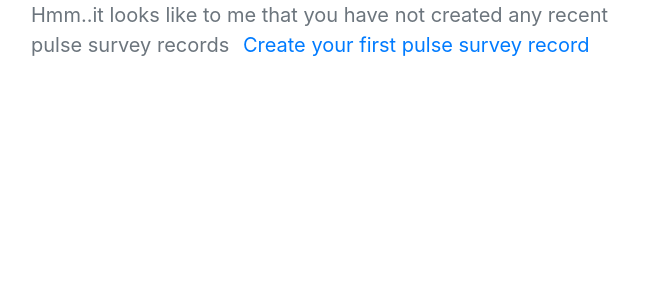
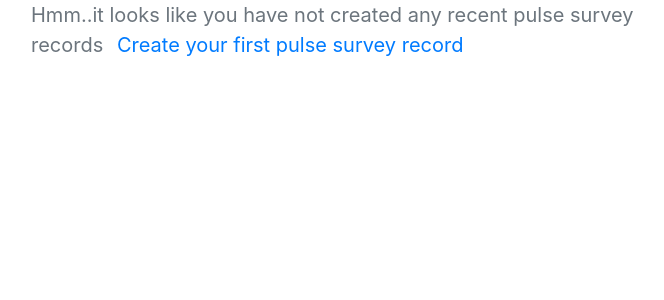
Before and after one commit to Peterisawesome17/ReMoodWork, a Django app: page /pulsesurvey/ in a window 1280 px wide. Shown: the part 56-356 px from the top of the page, without its empty margins (304-968 px from the left). Run offline with Django 4.2, Linux system fonts and the light colour scheme.

Commit message:
Modified some changes to a pulse_survey_main_page.html in remoodwork.

```diff
--- a/remoodwork/workrecords/templates/workrecords/pulse_survey_main_page.html
+++ b/remoodwork/workrecords/templates/workrecords/pulse_survey_main_page.html
@@ -17,7 +17,7 @@
 <body>
     <div class="col-md-6 mx-auto">
         <small style="font-size: 20px" class="text-muted">
-            Hmm..it looks like to me that you have not created any recent pulse survey records
+            Hmm..it looks like you have not created any recent pulse survey records
             <a class="ml-2" href="#">Create your first pulse survey record</a>
             <!-- Placeholder '#' after implementing models/forms of a pulse survey record log
             in a workrecords directory -->
```
